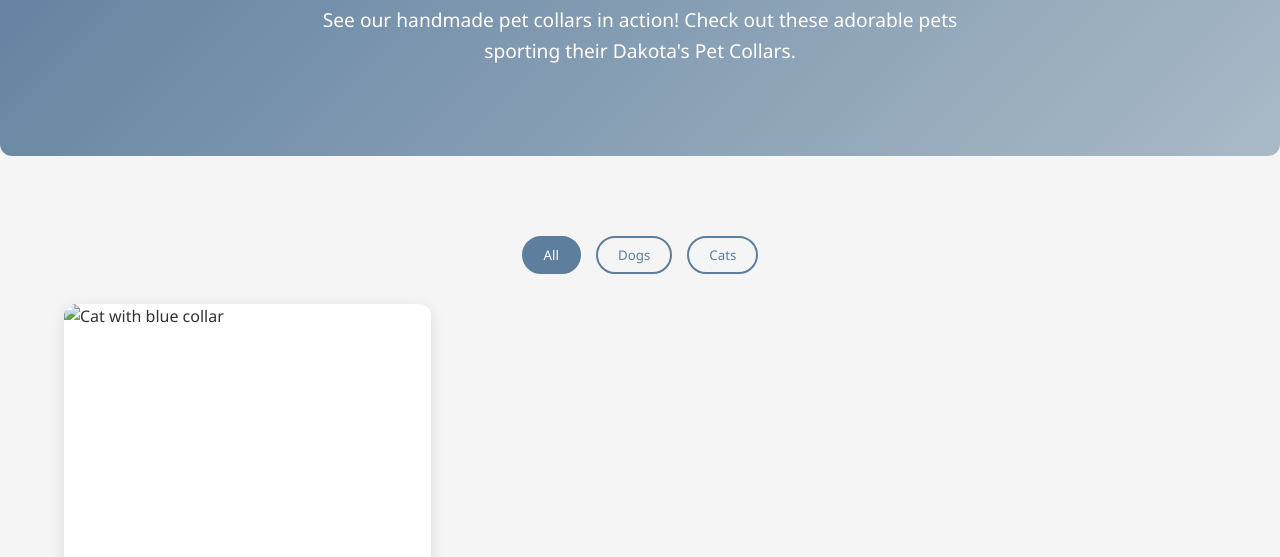
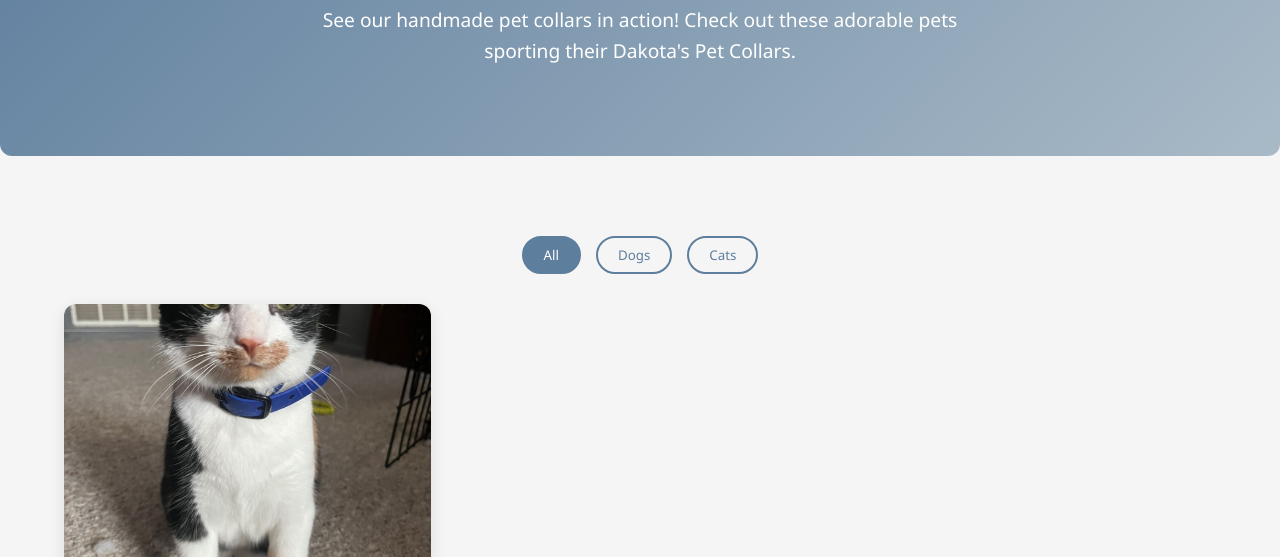
Before and after one commit to philliproach/collars, a plain HTML site: page gallery/index.html in a window 1280 px wide. Shown: the part 243-800 px from the top of the page. Drawn offline with Linux system fonts and the light colour scheme.

Commit message:
Update index.html

```diff
--- a/gallery/index.html
+++ b/gallery/index.html
@@ -38,7 +38,7 @@
             <div class="gallery-grid">
                 <div class="gallery-item" data-category="cat">
                     <div class="gallery-image">
-                        <img src="images/IMG_4978.jpeg" alt="Cat with blue collar">
+                        <img src="../images/IMG_4978.jpeg" alt="Cat with blue collar">
                     </div>
                     <div class="gallery-caption">
                         <h3>Kevin</h3>
```
